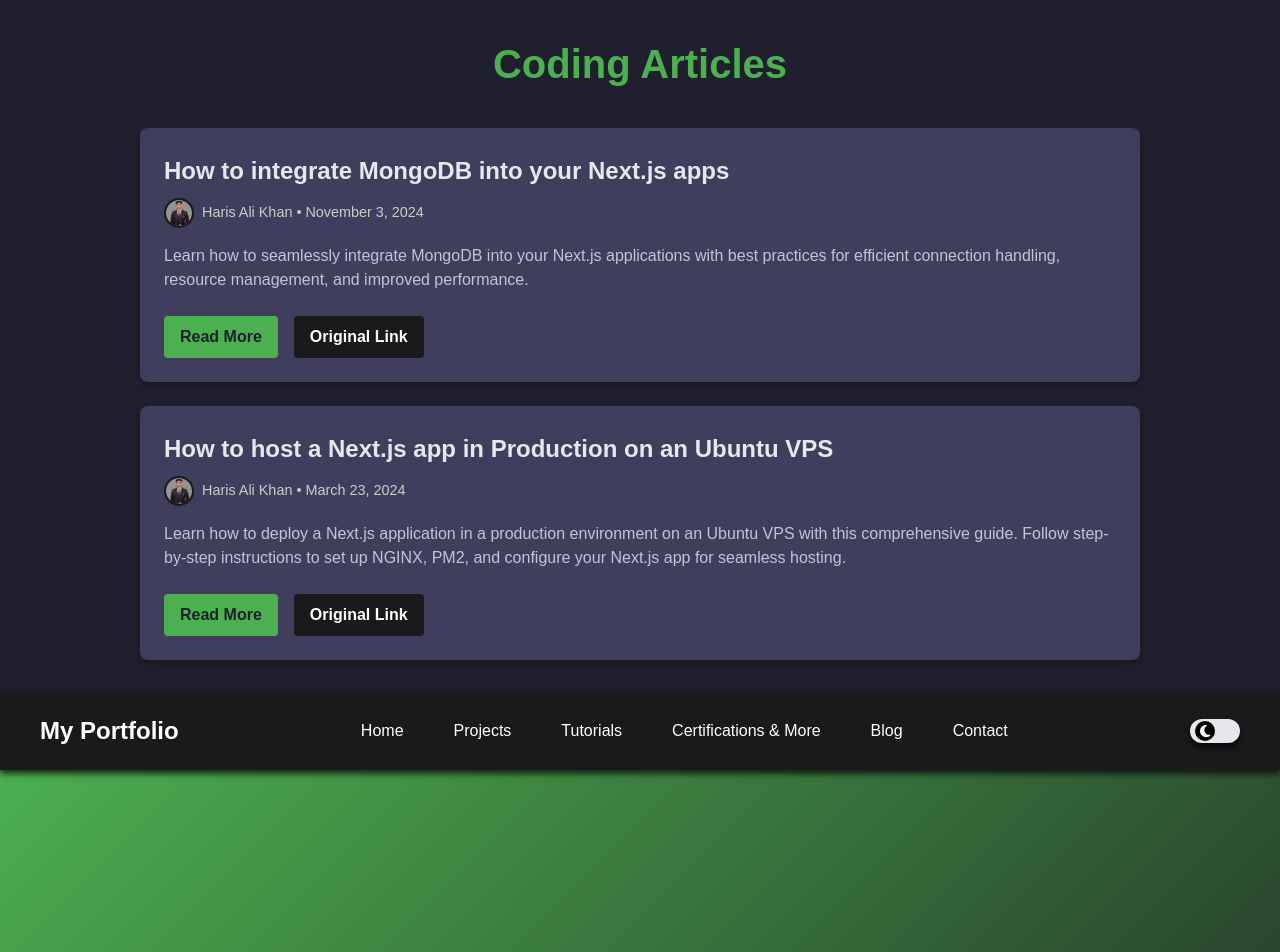
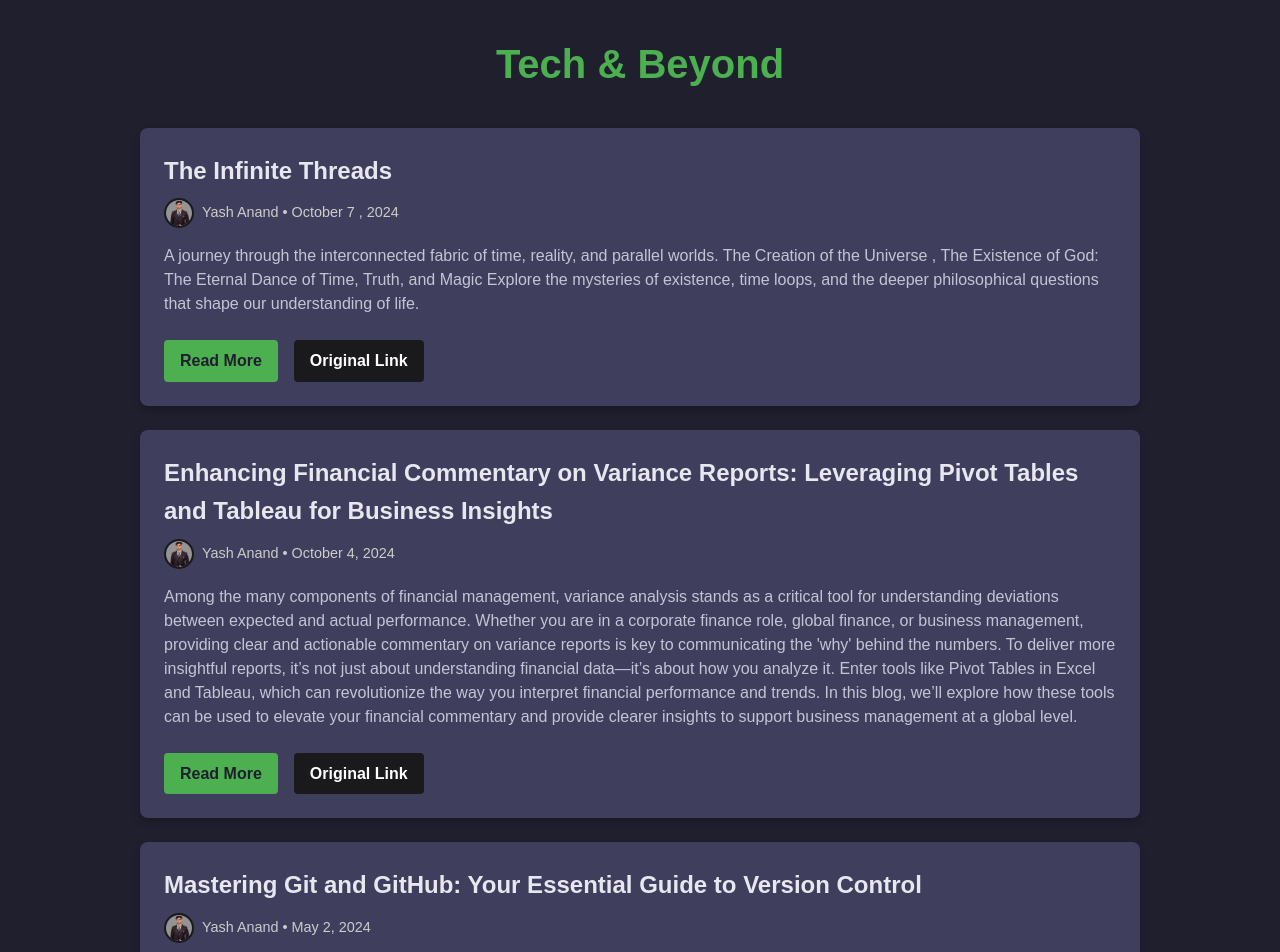
Before and after one commit to yashan0202/My-Portfolio, a React (Create React App) app in the folder portfolio/: page /blogs in a window 1280 px wide. Shown: the top 952 px of the page. Built offline with nearby package versions, Linux system fonts and the light colour scheme.

Commit message:
added blogs

```diff
--- a/portfolio/src/App.js
+++ b/portfolio/src/App.js
@@ -35,24 +35,14 @@ const App = () => {
 };
 const blogs = [
   {
-    title: "How to integrate MongoDB into your Next.js apps",
-    author: "Haris Ali Khan",
+    title: "",
+    author: "Yash Anand",
     authorImage: "https://via.placeholder.com/40",
-    date: "November 3, 2024",
+    date: "",
     description:
-      "Learn how to seamlessly integrate MongoDB into your Next.js applications with best practices for efficient connection handling and improved performance.",
-    readMoreLink: "https://example.com/mongodb-nextjs",
-    originalLink: "https://example.com/original-blog",
-  },
-  {
-    title: "How to host a Next.js app in Production on an Ubuntu VPS",
-    author: "Haris Ali Khan",
-    authorImage: "https://via.placeholder.com/40",
-    date: "March 23, 2024",
-    description:
-      "Learn how to deploy a Next.js application in a production environment on an Ubuntu VPS with this comprehensive guide.",
-    readMoreLink: "https://example.com/nextjs-ubuntu",
-    originalLink: "https://example.com/original-blog2",
+      "",
+    readMoreLink: "",
+    originalLink: "",
   },
 ];
 export default App;
--- a/portfolio/src/BlogPage.js
+++ b/portfolio/src/BlogPage.js
@@ -2,30 +2,67 @@ import React from "react";
 import "./BlogPage.css";
 
 const blogs = [
+    {
+        title: "The Infinite Threads",
+        author: "Yash Anand",
+        date: "October 7 , 2024",
+        description:
+          "A journey through the interconnected fabric of time, reality, and parallel worlds. The Creation of the Universe , The Existence of God: The Eternal Dance of Time, Truth, and Magic Explore the mysteries of existence, time loops, and the deeper philosophical questions that shape our understanding of life.",
+        readMoreLink: "https://theinfinitethreads.wordpress.com/",
+        originalLink: "https://theinfinitethreads.wordpress.com/",
+      },
+    {
+        title: "Enhancing Financial Commentary on Variance Reports: Leveraging Pivot Tables and Tableau for Business Insights",
+        author: "Yash Anand",
+        date: "October 4, 2024",
+        description:
+          "Among the many components of financial management, variance analysis stands as a critical tool for understanding deviations between expected and actual performance. Whether you are in a corporate finance role, global finance, or business management, providing clear and actionable commentary on variance reports is key to communicating the 'why' behind the numbers. To deliver more insightful reports, it’s not just about understanding financial data—it’s about how you analyze it. Enter tools like Pivot Tables in Excel and Tableau, which can revolutionize the way you interpret financial performance and trends. In this blog, we’ll explore how these tools can be used to elevate your financial commentary and provide clearer insights to support business management at a global level.",
+        readMoreLink: "https://www.linkedin.com/pulse/enhancing-financial-commentary-variance-reports-leveraging-yash-anand-yd6wc/?trackingId=N3LcSh6STyi2NEjeMDi2rA%3D%3D",
+        originalLink: "https://www.linkedin.com/pulse/enhancing-financial-commentary-variance-reports-leveraging-yash-anand-yd6wc/?trackingId=N3LcSh6STyi2NEjeMDi2rA%3D%3D",
+      },
+    {
+        title: "Mastering Git and GitHub: Your Essential Guide to Version Control",
+        author: "Yash Anand",
+        date: "May 2, 2024",
+        description:
+          "In the realm of software development, version control is the cornerstone of collaboration, efficiency, and code management. Git, a distributed version control system, and GitHub, a web-based platform for hosting Git repositories, have become indispensable tools for developers worldwide. In this comprehensive guide, we will explore the significance of Git, GitHub, and version control methods in the coming future, why everyone should learn them, their pivotal role in development workflows, how version control is used in various companies, effective learning strategies, essential tools and resources, and a step-by-step roadmap for beginners to embark on their journey towards mastering Git and GitHub.",
+        readMoreLink: "https://www.linkedin.com/pulse/mastering-git-github-your-essential-guide-version-control-yash-anand-t8ewc/?trackingId=N3LcSh6STyi2NEjeMDi2rA%3D%3D",
+        originalLink: "https://www.linkedin.com/pulse/mastering-git-github-your-essential-guide-version-control-yash-anand-t8ewc/?trackingId=N3LcSh6STyi2NEjeMDi2rA%3D%3D",
+      },
   {
-    title: "How to integrate MongoDB into your Next.js apps",
-    author: "Haris Ali Khan",
-    date: "November 3, 2024",
+    title: "Unveiling the Power of React JS: Your Path to Mastering Front-End Web Development",
+    author: "Yash Anand",
+    date: "September 15, 2023",
     description:
-      "Learn how to seamlessly integrate MongoDB into your Next.js applications with best practices for efficient connection handling, resource management, and improved performance.",
-    readMoreLink: "#",
-    originalLink: "#",
+      "In the ever-evolving realm of front-end web development, React JS stands as a formidable force, promising a bright and dynamic future. As the digital landscape continues to expand, the need for responsive and interactive web applications has become more pronounced than ever. React JS, an open-source JavaScript library maintained by Facebook, has emerged as a game-changer, enabling developers to craft user interfaces that are not only visually appealing but also highly efficient and scalable. In this comprehensive guide, we will explore the significance of React JS in the coming future, why everyone should consider learning it, its profound impact on app development, effective learning strategies, essential tools and resources, and a step-by-step roadmap for beginners to embark on their journey towards mastering front-end web development.",
+    readMoreLink: "https://www.linkedin.com/pulse/unveiling-power-react-js-your-path-mastering-front-end-yash-anand/?trackingId=N3LcSh6STyi2NEjeMDi2rA%3D%3D",
+    originalLink: "https://www.linkedin.com/pulse/unveiling-power-react-js-your-path-mastering-front-end-yash-anand/?trackingId=N3LcSh6STyi2NEjeMDi2rA%3D%3D",
   },
   {
-    title: "How to host a Next.js app in Production on an Ubuntu VPS",
-    author: "Haris Ali Khan",
-    date: "March 23, 2024",
+    title: "Unleashing the Power of AI in Front-End Web Development: A Comprehensive Guide for Success",
+    author: "Yash Anand",
+    date: "June 12, 2023",
     description:
-      "Learn how to deploy a Next.js application in a production environment on an Ubuntu VPS with this comprehensive guide. Follow step-by-step instructions to set up NGINX, PM2, and configure your Next.js app for seamless hosting.",
-    readMoreLink: "#",
-    originalLink: "#",
+      "In the ever-evolving digital era, front-end web development is at the forefront of technological advancements. The integration of Artificial Intelligence (AI) in this field has the potential to revolutionize the way we design, develop, and interact with web applications. In this comprehensive blog post, we will explore the profound impact of AI in front-end web development, highlighting the need for learning AI, its transformative effects on businesses and development, effective learning strategies, essential tools and frameworks, and how AI can enhance the learning process. Whether you're a beginner or an experienced developer, this professional guide will equip you with the knowledge and skills necessary to thrive in the dynamic world of front-end web development with AI.",
+    readMoreLink: "https://www.linkedin.com/pulse/unleashing-power-ai-front-end-web-development-guide-success-anand/?trackingId=N3LcSh6STyi2NEjeMDi2rA%3D%3D",
+    originalLink: "https://www.linkedin.com/pulse/unleashing-power-ai-front-end-web-development-guide-success-anand/?trackingId=N3LcSh6STyi2NEjeMDi2rA%3D%3D",
+  },
+  {
+    title: "The Key to Successful Software Development: Effective Project Management",
+    author: "Yash Anand",
+    authorImage: "https://via.placeholder.com/40",
+    date: "May 28, 2023",
+    description:
+      "In today's rapidly evolving tech market, effective project management plays a crucial role in the success of software development endeavors. From understanding user requirements and market needs to planning and mitigating risks, project management encompasses a wide range of practices that ensure smooth execution and delivery of software projects. In this blog post, we will explore the various aspects of software development project management and its significance in the competitive tech industry.",
+    readMoreLink: "https://www.linkedin.com/pulse/key-successful-software-development-effective-project-yash-anand/?trackingId=N3LcSh6STyi2NEjeMDi2rA%3D%3D",
+    originalLink: "https://www.linkedin.com/pulse/key-successful-software-development-effective-project-yash-anand/?trackingId=N3LcSh6STyi2NEjeMDi2rA%3D%3D",
   },
 ];
 
 const BlogPage = () => {
   return (
     <div className="blog-page">
-      <h1 className="blog-page-header">Coding Articles</h1>
+      <h1 className="blog-page-header">Tech & Beyond</h1>
       <div className="blog-page-list">
         {blogs.map((blog, index) => (
           <div className="blog-page-card" key={index}>
```
